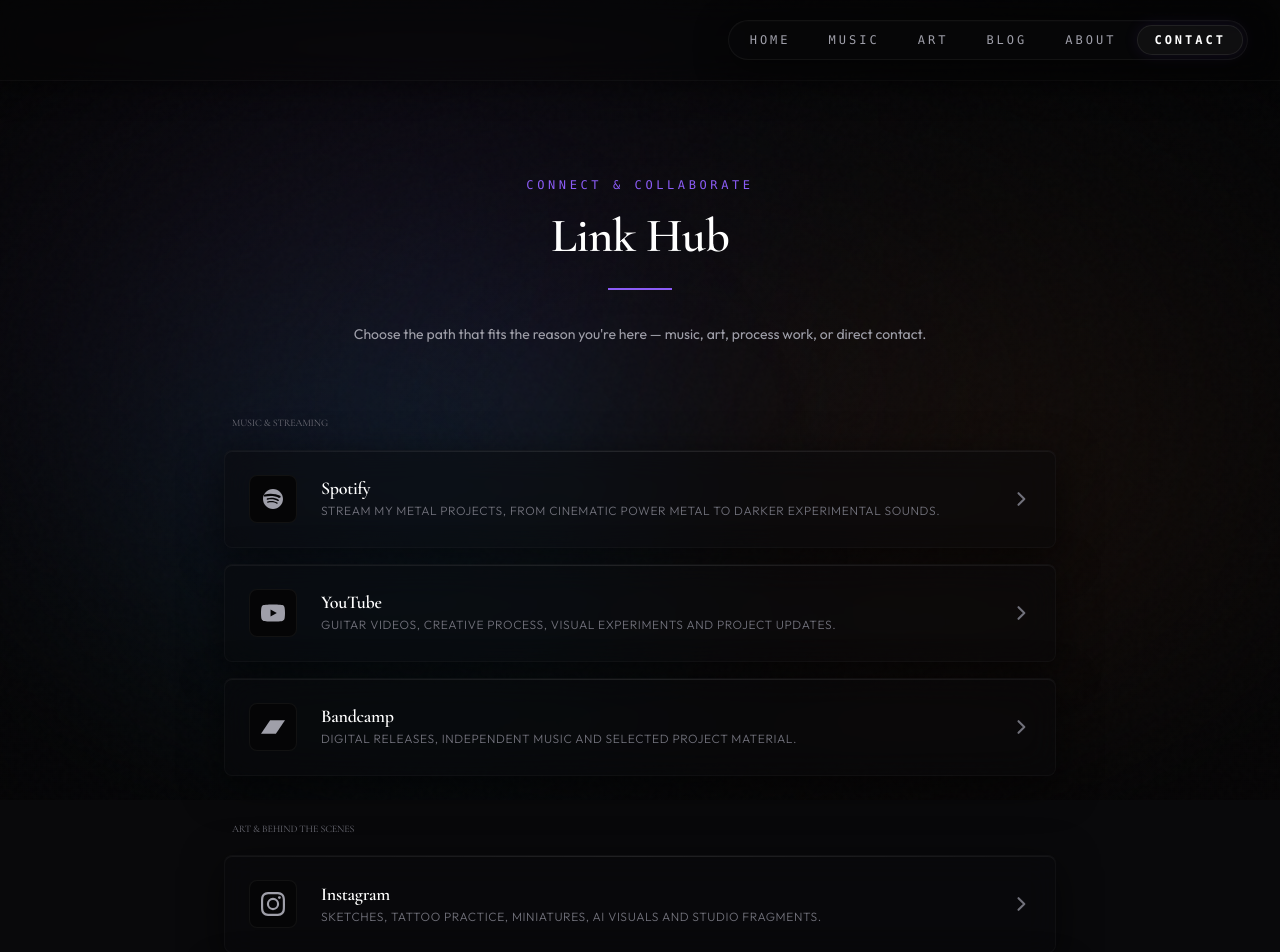
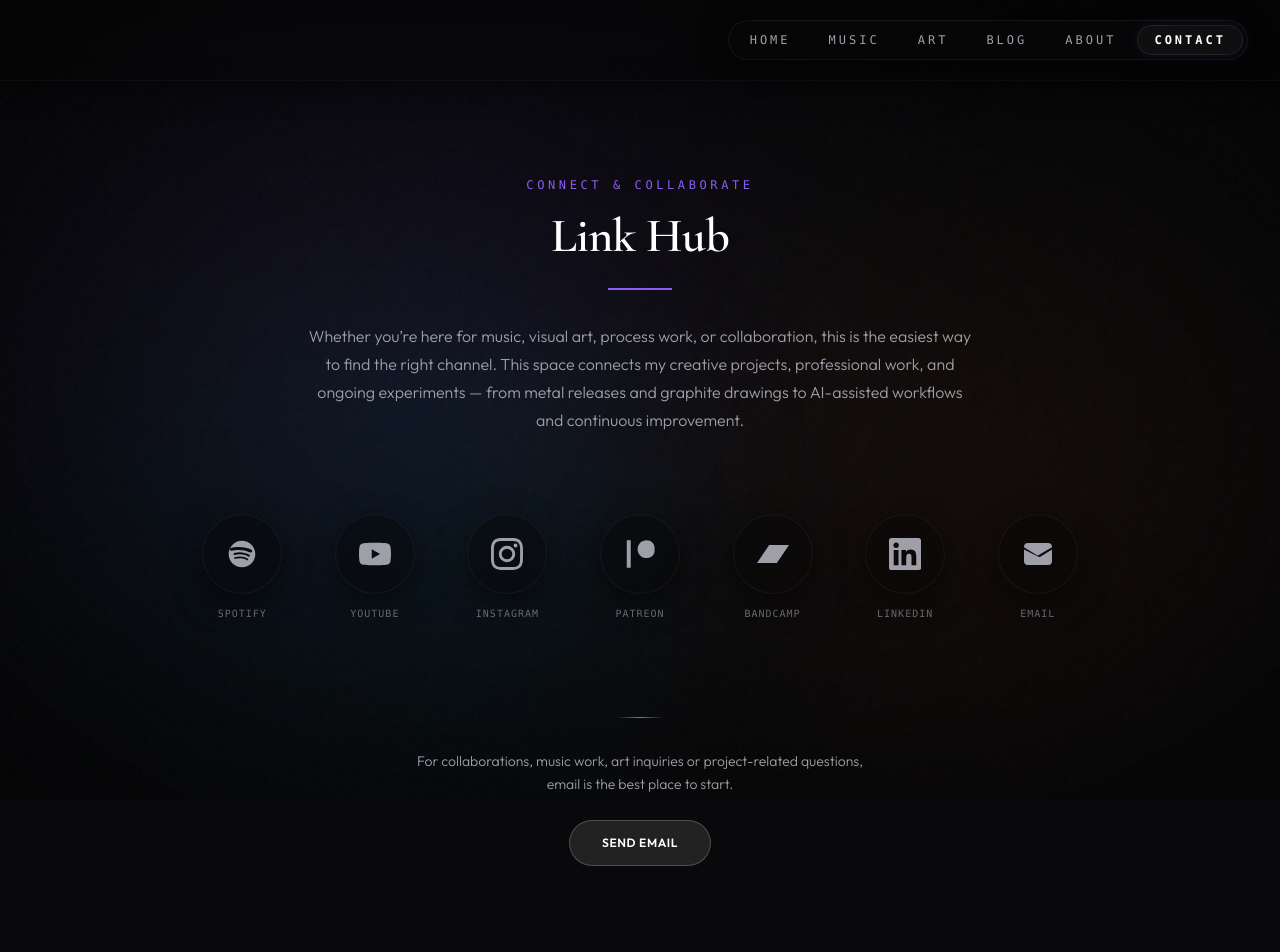
Before and after one commit to xvonpat/patrik-von-porat-portfolio, a Next.js app: page /contact in a window 1280 px wide. Shown: the top 952 px of the page. Built offline with nearby package versions, Linux system fonts and the light colour scheme.

Commit message:
design: refactor contact page into a compact premium glass link hub

```diff
--- a/src/app/(app)/contact/page.js
+++ b/src/app/(app)/contact/page.js
@@ -1,5 +1,4 @@
 import React from 'react';
-import GlassCard from '@/components/GlassCard';
 
 export const metadata = {
   title: "Link Hub & Contact | Patrik von Porat",
@@ -12,153 +11,114 @@
 };
 
 export default function Contact() {
-  const groupedLinks = [
-    {
-      section: "Music & Streaming",
-      links: [
+  const links = [
     {
       name: "Spotify",
       url: "https://open.spotify.com/artist/1w5nRV4hbOrPFuYRYuvgnB?si=8IEsYIjORUi6ubXK_daH3g",
-          subtext: "Stream my metal projects, from cinematic power metal to darker experimental sounds.",
       accent: "purple",
       iconPath: "M12 2C6.477 2 2 6.477 2 12s4.477 10 10 10 10-4.477 10-10S17.523 2 12 2zm4.586 14.424c-.18.295-.565.387-.86.207-2.377-1.454-5.37-1.783-8.892-.983-.336.075-.67-.136-.75-.472-.075-.336.136-.67.472-.75 3.856-.882 7.15-.5 9.822 1.137.295.18.387.565.207.86zm1.224-2.723c-.226.367-.707.487-1.074.26-2.72-1.672-6.87-2.157-10.08-1.182-.413.125-.847-.107-.972-.52-.125-.413.107-.847.52-.972 3.67-1.114 8.243-.57 11.35 1.343.367.226.487.707.26 1.074zm.11-2.824C14.49 8.7 8.04 8.487 4.31 9.62c-.573.173-1.18-.154-1.354-.727-.173-.573.154-1.18.727-1.354 4.314-1.31 11.43-1.06 15.45 1.33.516.307.687.973.38 1.49-.307.515-.973.686-1.49.38z"
     },
     {
       name: "YouTube",
       url: "https://www.youtube.com/@creativeoverdrive",
-          subtext: "Guitar videos, creative process, visual experiments and project updates.",
       accent: "orange",
       iconPath: "M23.498 6.163c-.272-1.022-1.074-1.826-2.099-2.099C19.544 3.5 12 3.5 12 3.5s-7.544 0-9.4.564C1.576 4.337.773 5.14.502 6.163 0 8.07 0 12 0 12s0 3.93.502 5.837c.271 1.022 1.074 1.826 2.099 2.099 1.856.564 9.4.564 9.4.564s7.544 0 9.4-.564c1.025-.273 1.827-1.077 2.099-2.099.502-1.907.502-5.837.502-5.837s0-3.93-.502-5.837zM9.545 15.568V8.432L15.818 12l-6.273 3.568z"
     },
     {
-          name: "Bandcamp",
-          url: "https://realmforged.bandcamp.com/",
-          subtext: "Digital releases, independent music and selected project material.",
-          accent: "cyan",
-          iconPath: "M0 18.75h14.887L24 5.25H9.113L0 18.75z"
-        }
-      ]
-    },
-    {
-      section: "Art & Behind the Scenes",
-      links: [
-        {
       name: "Instagram",
       url: "https://www.instagram.com/patrikvonporat/",
-          subtext: "Sketches, tattoo practice, miniatures, AI visuals and studio fragments.",
       accent: "purple",
       iconPath: "M12 2.163c3.204 0 3.584.012 4.85.07 3.252.148 4.771 1.691 4.919 4.919.058 1.265.069 1.645.069 4.849 0 3.205-.012 3.584-.069 4.849-.149 3.225-1.664 4.771-4.919 4.919-1.266.058-1.644.07-4.85.07-3.204 0-3.584-.012-4.849-.07-3.26-.149-4.771-1.699-4.919-4.92-.058-1.265-.07-1.644-.07-4.849 0-3.204.013-3.583.07-4.849.149-3.227 1.664-4.771 4.919-4.919 1.266-.057 1.645-.069 4.849-.069zM12 0C8.741 0 8.333.014 7.053.072 2.695.272.273 2.69.073 7.051.014 8.333 0 8.741 0 12c0 3.259.014 3.668.072 4.948.2 4.358 2.618 6.78 6.98 6.98 1.281.058 1.689.072 4.948.072 3.259 0 3.668-.014 4.948-.072 4.354-.2 6.782-2.618 6.979-6.98.059-1.28.073-1.689.073-4.948 0-3.259-.014-3.667-.072-4.947-.196-4.354-2.617-6.78-6.979-6.98C15.668.014 15.259 0 12 0zm0 5.838a6.162 6.162 0 100 12.324 6.162 6.162 0 000-12.324zM12 16a4 4 0 110-8 4 4 0 010 8zm6.406-11.845a1.44 1.44 0 100 2.881 1.44 1.44 0 000-2.881z"
     },
     {
       name: "Patreon",
       url: "https://www.patreon.com/c/realmforgedguild",
-          subtext: "Behind-the-scenes posts, creative workflows, project notes and early ideas.",
       accent: "orange",
       iconPath: "M22.957 7.21c-.004-3.078-2.684-5.554-6.055-5.554-3.7 0-6.711 3.012-6.711 6.712 0 3.678 2.993 6.677 6.711 6.677 3.393 0 6.055-2.476 6.055-5.554v-2.28zM2.08 1.656H5.05v20.688H2.08V1.656z"
-        }
-      ]
     },
     {
-      section: "Professional & Contact",
-      links: [
+      name: "Bandcamp",
+      url: "https://realmforged.bandcamp.com/",
+      accent: "cyan",
+      iconPath: "M0 18.75h14.887L24 5.25H9.113L0 18.75z"
+    },
     {
       name: "LinkedIn",
       url: "https://www.linkedin.com/in/patrikvonporat/",
-          subtext: "Process improvement, Lean Six Sigma, operational thinking and professional work.",
       accent: "cyan",
-          iconPath: "M20.447 20.452h-3.554v-5.569c0-1.328-.027-3.037-1.852-3.037-1.853 0-2.136 1.445-2.136 2.939v5.667H9.351V9h3.414v1.561h.046c.477-.9 1.637-1.85 3.37-1.85 3.601 0 4.267 2.37 4.267 5.455v6.286zM5.337 7.433c-1.144 0-2.063-.926-2.063-2.065 0-1.138.92-2.063 2.063-2.063 1.14 0 2.064.925 2.064 2.063 0 1.139-.925 2.065-2.064 2.065zm1.782 13.019H3.555V9h3.564v11.452zM22.225 0H1.771C.792 0 0 .774 0 1.729v20.542C0 23.227.792 24 1.771 24h20.451C23.2 24 24 23.227 24 23.271V1.729C24 .774 23.2 0 22.222 0z"
+      iconPath: "M20.447 20.452h-3.554v-5.569c0-1.328-.027-3.037-1.852-3.037-1.853 0-2.136 1.445-2.136 2.939v5.667H9.351V9h3.414v1.561h.046c.477-.9 1.637-1.85 3.37-1.85 3.601 0 4.267 2.37 4.267 5.455v6.286zM5.337 7.433c-1.144 0-2.063-.926-2.063-2.065 0-1.138.92-2.063 2.063-2.063 1.14 0 2.064.925 2.064 2.063 0 1.139-.925 2.065-2.064 2.065zm1.782 13.019H3.555V9h3.564v11.452zM22.225 0H1.771C.792 0 0 .774 0 1.729v20.542C0 23.227.792 24 1.771 24h20.451C23.2 24 24 23.227 24 23.271V1.729C24 .774 23.2 0 22.225 0z"
     },
     {
       name: "Email",
       url: "mailto:xvonpat@gmail.com",
-          subtext: "For collaborations, music work, art inquiries or project-related questions.",
       accent: "purple",
       iconPath: "M1.5 8.67v8.58a3 3 0 003 3h15a3 3 0 003-3V8.67l-8.428 5.268a2 2 0 01-2.144 0L1.5 8.67z M22.5 6.908V6.75a3 3 0 00-3-3H4.5a3 3 0 00-3 3v.158l9.714 6.072a1 1 0 001.072 0L22.5 6.908z"
     }
-      ]
-    }
   ];
 
+  const accentClasses = {
+    purple: "hover:border-accent-purple/40 hover:shadow-[0_0_25px_rgba(139,92,246,0.22)]",
+    orange: "hover:border-accent-orange/40 hover:shadow-[0_0_25px_rgba(249,115,22,0.22)]",
+    cyan: "hover:border-accent-cyan/40 hover:shadow-[0_0_25px_rgba(6,182,212,0.22)]",
+  };
+
   return (
-    <div className="max-w-4xl mx-auto px-6 lg:px-8 py-16 md:py-24 flex flex-col gap-12 relative">
+    <div className="max-w-5xl mx-auto px-6 lg:px-8 py-16 md:py-24 flex flex-col gap-16 md:gap-20 relative items-center text-center justify-center min-h-[80vh]">
 
       {/* Page Header */}
-      <div className="flex flex-col items-center text-center gap-4">
+      <div className="flex flex-col items-center text-center gap-4 max-w-2xl">
         <span className="text-xs font-mono tracking-[0.3em] text-accent-purple uppercase">Connect & Collaborate</span>
         <h1 className="text-4xl md:text-5xl font-semibold tracking-tight text-white font-gothic">Link Hub</h1>
         <div className="w-16 h-[2px] bg-accent-purple mt-2" />
-        <p className="text-sm text-zinc-400 leading-6 mt-4 max-w-xl">
-          Choose the path that fits the reason you're here — music, art, process work, or direct contact.
+        <p className="text-sm md:text-base leading-7 text-zinc-400 font-light mt-4">
+          Whether you’re here for music, visual art, process work, or collaboration, this is the easiest way to find the right channel.
+          This space connects my creative projects, professional work, and ongoing experiments — from metal releases and graphite drawings
+          to AI-assisted workflows and continuous improvement.
         </p>
       </div>
 
-      {/* Links Hub Stack - Grouped */}
-      <div className="flex flex-col gap-12 mt-6 relative z-10">
-        {groupedLinks.map((group, gIdx) => (
-          <div key={gIdx} className="flex flex-col gap-5">
-            {/* Group Header */}
-            <h3 className="text-[10px] font-mono uppercase tracking-[0.25em] text-zinc-500 pl-2">
-              {group.section}
-            </h3>
-
-            {/* Links in Group */}
-            <div className="flex flex-col gap-4">
-              {group.links.map((link, lIdx) => {
-                const isEmail = link.name === "Email";
-
-                // Email gets a slightly more pronounced, but still elegant, base style
-                const emailExtraClasses = isEmail
-                  ? "border-white/[0.08] bg-white/[0.02] shadow-[0_0_20px_rgba(139,92,246,0.05)]"
-                  : "";
-
-                return (
+      {/* Compact Circular Icon Grid */}
+      <div className="w-full max-w-4xl relative z-10">
+        <div className="grid grid-cols-3 sm:grid-cols-4 md:grid-cols-7 gap-6 md:gap-8 justify-items-center justify-center">
+          {links.map((link, idx) => (
             <a
-                    key={lIdx}
+              key={idx}
               href={link.url}
-                    target={isEmail ? "_self" : "_blank"}
-                    rel={isEmail ? "" : "noopener noreferrer"}
-                    className="group block w-full"
+              target={link.name === "Email" ? "_self" : "_blank"}
+              rel={link.name === "Email" ? "" : "noopener noreferrer"}
+              className="group flex flex-col items-center gap-3 w-full"
             >
-                    <GlassCard
-                      accent={link.accent}
-                      className={`p-5! md:p-6! flex items-center justify-between transition-all duration-500 ease-out hover:bg-white/[0.04] ${emailExtraClasses}`}
+              <div
+                className={`w-16 h-16 md:w-20 md:h-20 rounded-full bg-obsidian-950/40 backdrop-blur-md border border-white/5 flex items-center justify-center transition-premium transform hover:-translate-y-1.5 hover:bg-white/[0.02] shadow-[inset_0_1px_1px_rgba(255,255,255,0.01),0_10px_30px_rgba(0,0,0,0.5)] ${accentClasses[link.accent]}`}
               >
-                      <div className="flex items-center gap-6">
-                        {/* SVG Icon */}
-                        <div className={`w-12 h-12 rounded-lg bg-obsidian-950 flex items-center justify-center border border-white/5 group-hover:border-accent-${link.accent}/40 group-hover:shadow-[0_0_12px_rgba(var(--accent-${link.accent}),0.2)] transition-all duration-500 ease-out`}>
                 <svg
-                            className={`w-6 h-6 text-zinc-400 group-hover:text-accent-${link.accent} group-hover:drop-shadow-[0_0_8px_currentColor] transition-all duration-500 ease-out`}
+                  className={`w-6 h-6 md:w-8 md:h-8 text-zinc-400 group-hover:text-accent-${link.accent} transition-premium`}
                   fill="currentColor"
                   viewBox="0 0 24 24"
                 >
                   <path d={link.iconPath} />
                 </svg>
               </div>
-
-                        {/* Text details */}
-                        <div className="flex flex-col items-start text-left">
-                          <h2 className="text-lg font-semibold text-white tracking-tight group-hover:text-transparent group-hover:bg-clip-text group-hover:bg-gradient-to-r group-hover:from-white group-hover:to-zinc-300 transition-colors duration-500 ease-out font-gothic">
+              <span className="text-[10px] font-mono tracking-widest text-zinc-500 uppercase group-hover:text-zinc-300 transition-colors duration-300">
                 {link.name}
-                          </h2>
-                          <p className="text-xs text-zinc-500 mt-1 uppercase tracking-wider font-light group-hover:text-zinc-400 transition-colors duration-500 ease-out">
-                            {link.subtext}
-                          </p>
+              </span>
+            </a>
+          ))}
         </div>
       </div>
 
-                      {/* Arrow right indicator */}
-                      <div className="text-zinc-500 group-hover:text-accent-purple transition-colors duration-500 ease-out">
-                        <svg className="w-5 h-5 transform group-hover:translate-x-1.5 transition-transform duration-500 ease-out" fill="none" stroke="currentColor" viewBox="0 0 24 24">
-                          <path strokeLinecap="round" strokeLinejoin="round" strokeWidth="2.5" d="M9 5l7 7-7 7" />
-                        </svg>
-                      </div>
-                    </GlassCard>
+      {/* Email CTA */}
+      <div className="flex flex-col items-center gap-6 mt-4 max-w-md relative z-10">
+        <div className="w-12 h-[1px] bg-gradient-to-r from-transparent via-accent-purple to-transparent mb-2" />
+        <p className="text-xs md:text-sm text-zinc-400 font-light leading-relaxed">
+          For collaborations, music work, art inquiries or project-related questions, email is the best place to start.
+        </p>
+        <a
+          href="mailto:xvonpat@gmail.com"
+          className="px-8 py-3.5 rounded-full bg-white/10 hover:bg-white/15 text-white font-semibold uppercase tracking-wider text-xs border border-white/20 hover:border-white/35 backdrop-blur-md hover:shadow-[0_0_25px_rgba(255,255,255,0.12)] hover:-translate-y-0.5 active:translate-y-0 text-center transition-premium"
+        >
+          Send Email
         </a>
-                );
-              })}
-            </div>
-          </div>
-        ))}
       </div>
 
     </div>
```
Lines whose indentation alone changed are shown as unchanged.
